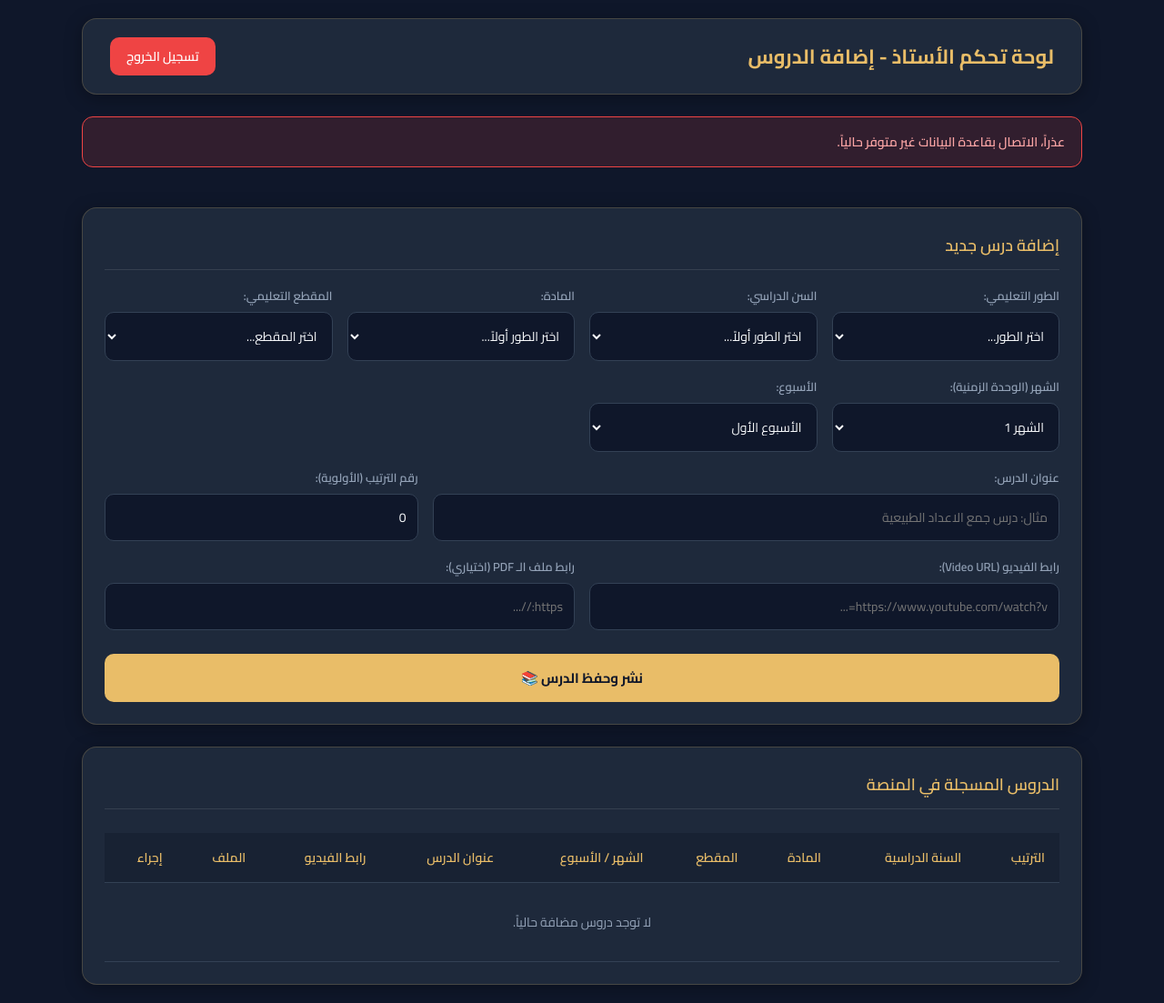
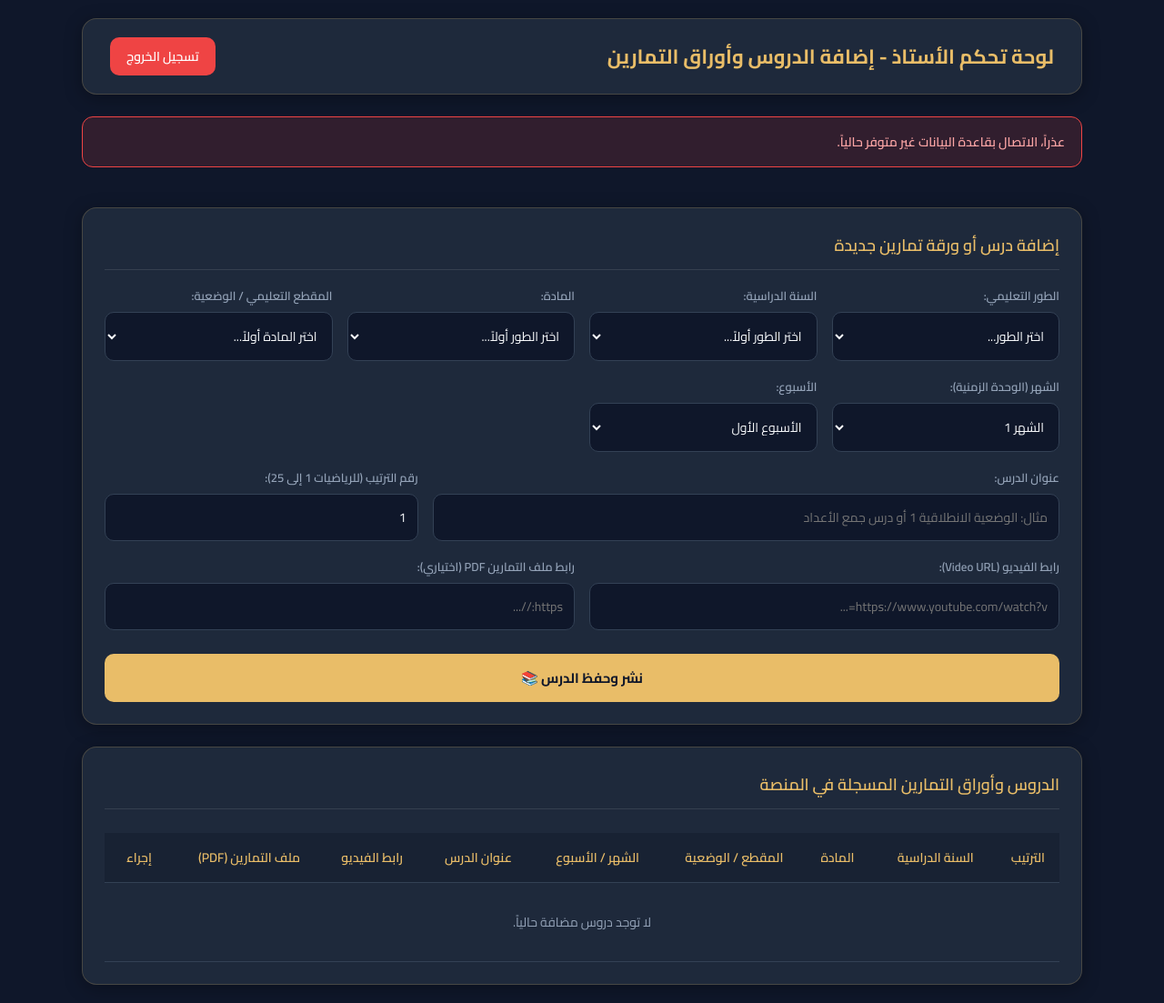
Before and after one commit to hamza3838/Dekiche_Academy_bordj_bounaAma, a Flask app: page /teacher-dashboard in a window 1280 px wide. Shown: the whole page at 91% size. Run offline with Flask 3, Linux system fonts and the light colour scheme; the visitor is signed in with stand-in values (Sample User, id 1).

Commit message:
Update teacher_dashboard.html

```diff
--- a/templates/teacher_dashboard.html
+++ b/templates/teacher_dashboard.html
@@ -43,7 +43,6 @@
     </style>
 
     <script>
-        // ربط الطور بكل من السنوات الدراسية والمواد الخاصة به ديناميكياً
         function updateCycleData() {
             const cycleSelect = document.getElementById('cycleSelect');
             const gradeSelect = document.getElementById('gradeSelect');
@@ -51,7 +50,6 @@
 
             const selectedCycle = cycleSelect.value;
 
-            // تفريغ القوائم الحالية
             gradeSelect.innerHTML = '<option value="">اختر السنة الدراسية...</option>';
             subjectSelect.innerHTML = '<option value="">اختر المادة...</option>';
 
@@ -115,12 +113,51 @@
                 });
             }
         }
+
+        // دالة ديناميكية لتغيير واجهة الإدخال حسب اختيار المادة (رياضيات مقابل المواد الأخرى)
+        function handleSubjectChange() {
+            const subjectSelect = document.getElementById('subjectSelect');
+            const unitLabel = document.getElementById('unitLabel');
+            const unitSelect = document.getElementById('unitSelect');
+            const weekGroup = document.getElementById('weekGroup');
+
+            if (subjectSelect.value === 'الرياضيات') {
+                unitLabel.textContent = "الوضعية الانطلاقية:";
+                unitSelect.innerHTML = `
+                    <option value="">اختر الوضعية الانطلاقية...</option>
+                    <option value="الوضعية الانطلاقية 1">الوضعية الانطلاقية 1</option>
+                    <option value="الوضعية الانطلاقية 2">الوضعية الانطلاقية 2</option>
+                    <option value="الوضعية الانطلاقية 3">الوضعية الانطلاقية 3</option>
+                    <option value="الوضعية الانطلاقية 4">الوضعية الانطلاقية 4</option>
+                    <option value="الوضعية الانطلاقية 5">الوضعية الانطلاقية 5</option>
+                    <option value="الوضعية الانطلاقية 6">الوضعية الانطلاقية 6</option>
+                `;
+                // إخفاء حقل الأسبوع للرياضيات لأنه يعتمد على الترتيب التصاعدي (1 إلى 25)
+                weekGroup.style.display = 'none';
+                document.getElementById('weekSelect').required = false;
+            } else {
+                unitLabel.textContent = "المقطع التعليمي:";
+                unitSelect.innerHTML = `
+                    <option value="">اختر المقطع...</option>
+                    <option value="المقطع الأول">المقطع الأول</option>
+                    <option value="المقطع الثاني">المقطع الثاني</option>
+                    <option value="المقطع الثالث">المقطع الثالث</option>
+                    <option value="المقطع الرابع">المقطع الرابع</option>
+                    <option value="المقطع الخامس">المقطع الخامس</option>
+                    <option value="المقطع السادس">المقطع السادس</option>
+                    <option value="المقطع السابع">المقطع السابع</option>
+                    <option value="المقطع الثامن">المقطع الثامن</option>
+                `;
+                weekGroup.style.display = 'block';
+                document.getElementById('weekSelect').required = true;
+            }
+        }
     </script>
 </head>
 <body>
     <div class="wrapper">
         <div class="top-bar">
-            <h1>لوحة تحكم الأستاذ - إضافة الدروس</h1>
+            <h1>لوحة تحكم الأستاذ - إضافة الدروس وأوراق التمارين</h1>
             <a href="/logout" class="btn-logout">تسجيل الخروج</a>
         </div>
 
@@ -133,7 +170,7 @@
         {% endwith %}
 
         <div class="card">
-            <h2>إضافة درس جديد</h2>
+            <h2>إضافة درس أو ورقة تمارين جديدة</h2>
             <form method="POST">
                 <div class="form-grid">
                     <!-- اختيار الطور أولاً -->
@@ -148,7 +185,7 @@
 
                     <!-- اختيار السنة الدراسية -->
                     <div class="form-group">
-                        <label>السن الدراسي:</label>
+                        <label>السنة الدراسية:</label>
                         <select name="school_year" id="gradeSelect" required>
                             <option value="">اختر الطور أولاً...</option>
                         </select>
@@ -157,24 +194,16 @@
                     <!-- اختيار المادة -->
                     <div class="form-group">
                         <label>المادة:</label>
-                        <select name="subject" id="subjectSelect" required>
+                        <select name="subject" id="subjectSelect" onchange="handleSubjectChange()" required>
                             <option value="">اختر الطور أولاً...</option>
                         </select>
                     </div>
 
-                    <!-- اختيار المقطع التعليمي -->
+                    <!-- اختيار المقطع التعليمي أو الوضعية الانطلاقية (ديناميكي) -->
                     <div class="form-group">
-                        <label>المقطع التعليمي:</label>
-                        <select name="unit" required>
-                            <option value="">اختر المقطع...</option>
-                            <option value="المقطع الأول">المقطع الأول</option>
-                            <option value="المقطع الثاني">المقطع الثاني</option>
-                            <option value="المقطع الثالث">المقطع الثالث</option>
-                            <option value="المقطع الرابع">المقطع الرابع</option>
-                            <option value="المقطع الخامس">المقطع الخامس</option>
-                            <option value="المقطع السادس">المقطع السادس</option>
-                            <option value="المقطع السابع">المقطع السابع</option>
-                            <option value="المقطع الثامن">المقطع الثامن</option>
+                        <label id="unitLabel">المقطع التعليمي / الوضعية:</label>
+                        <select name="unit" id="unitSelect" required>
+                            <option value="">اختر المادة أولاً...</option>
                         </select>
                     </div>
 
@@ -193,9 +222,10 @@
                         </select>
                     </div>
 
-                    <div class="form-group">
+                    <!-- الأسبوع (يظهر في العربية ويختفي تلقائياً في الرياضيات) -->
+                    <div class="form-group" id="weekGroup">
                         <label>الأسبوع:</label>
-                        <select name="week" required>
+                        <select name="week" id="weekSelect" required>
                             <option value="الأسبوع الأول">الأسبوع الأول</option>
                             <option value="الأسبوع الثاني">الأسبوع الثاني</option>
                             <option value="الأسبوع الثالث">الأسبوع الثالث</option>
@@ -207,11 +237,11 @@
                 <div class="form-grid" style="grid-template-columns: 2fr 1fr;">
                     <div class="form-group">
                         <label>عنوان الدرس:</label>
-                        <input type="text" name="title" placeholder="مثال: درس جمع الاعداد الطبيعية" required>
+                        <input type="text" name="title" placeholder="مثال: الوضعية الانطلاقية 1 أو درس جمع الأعداد" required>
                     </div>
                     <div class="form-group">
-                        <label>رقم الترتيب (الأولوية):</label>
-                        <input type="number" name="lesson_order" value="0" placeholder="0" required>
+                        <label>رقم الترتيب (للرياضيات 1 إلى 25):</label>
+                        <input type="number" name="lesson_order" value="1" placeholder="1" required>
                     </div>
                 </div>
 
@@ -221,7 +251,7 @@
                         <input type="url" name="video_url" placeholder="https://www.youtube.com/watch?v=..." required>
                     </div>
                     <div class="form-group">
-                        <label>رابط ملف الـ PDF (اختياري):</label>
+                        <label>رابط ملف التمارين PDF (اختياري):</label>
                         <input type="url" name="pdf_url" placeholder="https://...">
                     </div>
                 </div>
@@ -232,7 +262,7 @@
 
         <!-- جدول عرض الدروس المضافة -->
         <div class="card">
-            <h2>الدروس المسجلة في المنصة</h2>
+            <h2>الدروس وأوراق التمارين المسجلة في المنصة</h2>
             <div class="table-responsive">
                 <table>
                     <thead>
@@ -240,11 +270,11 @@
                             <th>الترتيب</th>
                             <th>السنة الدراسية</th>
                             <th>المادة</th>
-                            <th>المقطع</th>
+                            <th>المقطع / الوضعية</th>
                             <th>الشهر / الأسبوع</th>
                             <th>عنوان الدرس</th>
                             <th>رابط الفيديو</th>
-                            <th>الملف</th>
+                            <th>ملف التمارين (PDF)</th>
                             <th>إجراء</th>
                         </tr>
                     </thead>
@@ -256,7 +286,7 @@
                                     <td>{{ lesson.school_year }}</td>
                                     <td>{{ lesson.subject }}</td>
                                     <td>{{ lesson.unit or '-' }}</td>
-                                    <td>{{ lesson.month }} - {{ lesson.week }}</td>
+                                    <td>{{ lesson.month }} {% if lesson.week %}- {{ lesson.week }}{% endif %}</td>
                                     <td>{{ lesson.title }}</td>
                                     <td>
                                         {% if lesson.video_url %}
@@ -273,10 +303,8 @@
                                         {% endif %}
                                     </td>
                                     <td>
-                                        <!-- زر التعديل الجديد -->
                                         <a href="{{ url_for('edit_lesson', lesson_id=lesson.id) }}" class="btn-edit">تعديل</a>
 
-                                        <!-- زر الحذف -->
                                         <form action="{{ url_for('delete_lesson', lesson_id=lesson.id) }}" method="POST" onsubmit="return confirm('هل أنت متأكد من حذف هذا الدرس؟');" style="display:inline;">
                                             <button type="submit" class="btn-delete">حذف</button>
                                         </form>
```
